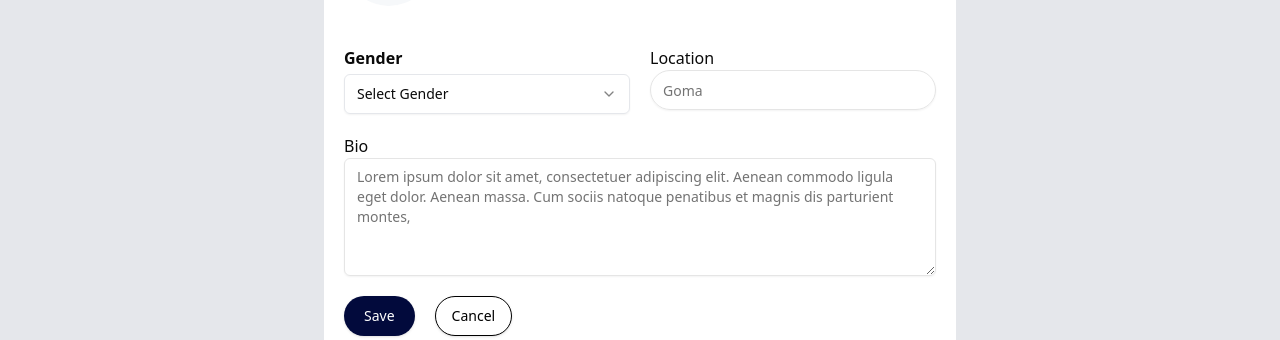
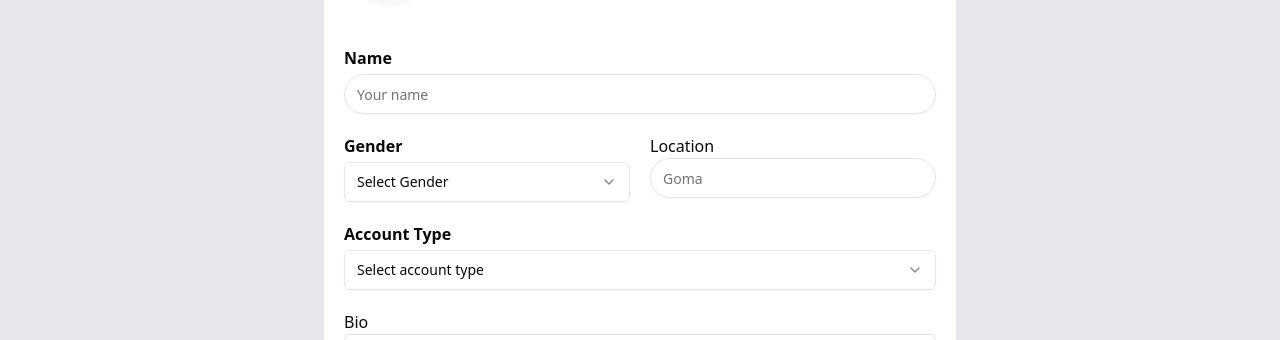
Before and after one commit to Wezalab/Bomoko-fund, a React (Vite) app: page /profile in a window 1280 px wide. Both pictures are taken after a click on the button "Edit". Shown: the part 390-730 px from the top of the page. Built offline with nearby package versions, Linux system fonts and the light colour scheme; no server answers.

Commit message:
Add new form of user edition

```diff
--- a/src/components/ProfilePage.tsx
+++ b/src/components/ProfilePage.tsx
@@ -19,6 +19,24 @@ import LoadingComponent from './LoadingComponent';
 const MAX_FILE_SIZE = 5 * 1024 * 1024;
 const ACCEPTED_IMAGE_TYPES = ["image/jpeg", "image/jpg", "image/png", "image/webp"];
 
+// Extended User type to match backend model
+interface ExtendedUser {
+  _id: string;
+  name?: string;
+  gender?: "M" | "F" | "OTHER";
+  avatar?: string;
+  bio?: string;
+  location?: string;
+  email: string;
+  phone_number?: string;
+  phone?: string;
+  type?: "INDIVIDUAL" | "ENTREPRISE" | "DONATOR" | "ENTREPRENEUR";
+  isGoogleUser?: boolean;
+  profile?: string;
+  projects?: any[];
+  cryptoWallet?: any[];
+}
+
 const formSchema = z.object({
     avatar: z
         .instanceof(FileList)
@@ -33,9 +51,11 @@ const formSchema = z.object({
         )
         .nullable()
         .optional(),
-    gender: z.string().optional(),
+    gender: z.enum(["M", "F", "OTHER"]).optional(),
     location: z.string().max(100, "Location must be less than 100 characters").optional(),
-    bio: z.string().max(500, "Bio must be less than 500 characters").optional()
+    bio: z.string().max(500, "Bio must be less than 500 characters").optional(),
+    name: z.string().max(100, "Name must be less than 100 characters").optional(),
+    type: z.enum(["INDIVIDUAL", "ENTREPRISE", "DONATOR", "ENTREPRENEUR"]).optional()
 })
 
 type FormValues = z.infer<typeof formSchema>;
@@ -51,7 +71,7 @@ interface ApiError {
 }
 
 function ProfilePage() {
-    const user = useAppSelector(selectUser)
+    const user = useAppSelector(selectUser) as unknown as ExtendedUser;
     const [preview, setPreview] = useState<string | null>(null);
     const dispatch = useAppDispatch()
     const [edit, setEdit] = useState(false)
@@ -65,9 +85,11 @@ function ProfilePage() {
       } = useForm<FormValues>({
         resolver: zodResolver(formSchema),
         defaultValues: {
-            gender: user?.gender || undefined,
+            gender: user?.gender,
             location: user?.location || '',
-            bio: user?.bio || ''
+            bio: user?.bio || '',
+            name: user?.name || '',
+            type: user?.type
         }
       });
 
@@ -85,9 +107,11 @@ function ProfilePage() {
       // Initialize form with user data when edit mode is enabled
       useEffect(() => {
         if (edit && user) {
-            setValue("gender", user.gender || undefined);
+            setValue("gender", user.gender);
             setValue("location", user.location || '');
             setValue("bio", user.bio || '');
+            setValue("name", user.name || '');
+            setValue("type", user.type);
         }
       }, [edit, user, setValue]);
 
@@ -110,6 +134,8 @@ function ProfilePage() {
             if (data.gender) formData.append("gender", data.gender);
             if (data.location) formData.append("location", data.location);
             if (data.bio) formData.append("bio", data.bio);
+            if (data.name) formData.append("name", data.name);
+            if (data.type) formData.append("type", data.type);
 
             // Call the API
             EditProfile({
@@ -180,9 +206,9 @@ function ProfilePage() {
       };
 
   return (
-    <div className="bg-gray-200 h-[90vh] py-5 p-2 md:pt-10">
+    <div className="bg-gray-200 min-h-[90vh] py-5 p-2 md:pt-10 pb-20 overflow-y-auto">
 
-        <form onSubmit={handleSubmit(onsubmit)} className='md:hidden'>
+        <form onSubmit={handleSubmit(onsubmit)} className='md:hidden mb-16'>
             <span className='text-semibold text-xl'>Profile</span>
             <div className='flex items-center space-x-5'>
                 <div className="w-[100px] h-[100px] rounded-full mt-5">
@@ -231,12 +257,24 @@ function ProfilePage() {
             {
                 edit && (
                     <div className='my-5 w-[90%]'>
+                        <div className='flex flex-col space-y-1 mb-3'>
+                            <label className="font-semibold">Name</label>
+                            <Input
+                                {...register("name")}
+                                placeholder="Your name"
+                                className='h-10 border-[1px] border-black rounded-[100px]'
+                            />
+                            {errors.name && (
+                                <p className="text-red-500 text-sm mt-1">{errors.name.message as string}</p>
+                            )}
+                        </div>
+
                         <div className="flex flex-col space-y-1 my-5">
                             <div className=''>
                                 <label className="font-semibold">Gender</label>
                                 <Select
                                     defaultValue={user?.gender}
-                                    onValueChange={(value) => setValue("gender", value as "M"| "F")}
+                                    onValueChange={(value) => setValue("gender", value as "M"| "F" | "OTHER")}
                                 >
                                     <SelectTrigger className="w-full h-10 border border-gray-200 mt-1">
                                     <SelectValue placeholder="Select gender" />
@@ -246,6 +284,7 @@ function ProfilePage() {
                                         <SelectLabel>Gender</SelectLabel>
                                         <SelectItem value="M">Male</SelectItem>
                                         <SelectItem value="F">Female</SelectItem>
+                                        <SelectItem value="OTHER">Other</SelectItem>
                                     </SelectGroup>
                                     </SelectContent>
                                 </Select>
@@ -253,8 +292,34 @@ function ProfilePage() {
                                     <p className="text-red-500 text-sm mt-1">{errors.gender.message as string}</p>
                                 )}
                             </div>
+                        </div>
 
+                        <div className="flex flex-col space-y-1 my-5">
+                            <div className=''>
+                                <label className="font-semibold">Account Type</label>
+                                <Select
+                                    defaultValue={user?.type}
+                                    onValueChange={(value) => setValue("type", value as "INDIVIDUAL" | "ENTREPRISE" | "DONATOR" | "ENTREPRENEUR")}
+                                >
+                                    <SelectTrigger className="w-full h-10 border border-gray-200 mt-1">
+                                    <SelectValue placeholder="Select account type" />
+                                    </SelectTrigger>
+                                    <SelectContent>
+                                    <SelectGroup>
+                                        <SelectLabel>Account Type</SelectLabel>
+                                        <SelectItem value="INDIVIDUAL">Individual</SelectItem>
+                                        <SelectItem value="ENTREPRISE">Enterprise</SelectItem>
+                                        <SelectItem value="DONATOR">Donator</SelectItem>
+                                        <SelectItem value="ENTREPRENEUR">Entrepreneur</SelectItem>
+                                    </SelectGroup>
+                                    </SelectContent>
+                                </Select>
+                                {errors.type && (
+                                    <p className="text-red-500 text-sm mt-1">{errors.type.message as string}</p>
+                                )}
+                            </div>
                         </div>
+
                         <div className='flex flex-col space-y-1'>
                             <label>Location</label>
                             <Input
@@ -270,7 +335,7 @@ function ProfilePage() {
                             <label>Bio</label>
                             <Textarea
                                 {...register("bio")}
-                                placeholder='Lorem ipsum dolor sit amet, consectetuer adipiscing elit. Aenean commodo ligula eget dolor. Aenean massa. Cum sociis natoque penatibus et magnis dis parturient montes, '
+                                placeholder='Tell us about yourself...'
                                 className='border-[1px] border-black'
                                 rows={5}
                             />
@@ -300,17 +365,37 @@ function ProfilePage() {
             {
                 !edit && (
                     <div className='my-5'>
+                        {user?.name && (
+                            <div className='flex items-center mb-4 space-x-2'>
+                                <span className='font-bold'>Name:</span>
+                                <span className='font-thin'>{user.name}</span>
+                            </div>
+                        )}
                         <div className='flex items-center mb-4 space-x-2'>
                             <span className='font-bold'>Email:</span>
                             <span className='font-thin'>{user?.email}</span>
                         </div>
                         {
-                            user?.phone_number &&
+                            (user?.phone_number || user?.phone) &&
                             <div className='flex items-center mb-4 space-x-2'>
                                 <span className='font-bold'>Phone:</span>
-                                <span className='font-thin'>{user?.phone_number}</span>
+                                <span className='font-thin'>{user?.phone_number || user?.phone}</span>
                             </div>
                         }
+                        {user?.gender && (
+                            <div className='flex items-center mb-4 space-x-2'>
+                                <span className='font-bold'>Gender:</span>
+                                <span className='font-thin'>
+                                    {user.gender === 'M' ? 'Male' : user.gender === 'F' ? 'Female' : 'Other'}
+                                </span>
+                            </div>
+                        )}
+                        {user?.type && (
+                            <div className='flex items-center mb-4 space-x-2'>
+                                <span className='font-bold'>Account Type:</span>
+                                <span className='font-thin'>{user.type}</span>
+                            </div>
+                        )}
                         <div className='flex items-center mb-4 space-x-2'>
                             <span className='font-bold'>Location:</span>
                             <span className='font-thin'>{user?.location || 'Not specified'}</span>
@@ -336,7 +421,7 @@ function ProfilePage() {
 
         </form>
         {/* Small devices and large devices */}
-        <form onSubmit={handleSubmit(onsubmit)} className="hidden md:block w-3/4 lg:w-2/4 rounded-md px-5 py-10 mx-auto bg-white">
+        <form onSubmit={handleSubmit(onsubmit)} className="hidden md:block w-3/4 lg:w-2/4 rounded-md px-5 py-10 mx-auto bg-white mb-16">
             <span className="font-bold text-xl ml-2">Profile</span>
             <div className="flex items-center space-x-5">
                 <div className="w-[100px] h-[100px] rounded-full mt-5">
@@ -396,12 +481,26 @@ function ProfilePage() {
             {
                 edit && (
                     <div className='my-10'>
+                        <div className='grid grid-cols-1 gap-y-5 mb-5'>
+                            <div>
+                                <label className="font-semibold">Name</label>
+                                <Input
+                                    {...register("name")}
+                                    placeholder="Your name"
+                                    className='h-10 rounded-[100px] mt-1'
+                                />
+                                {errors.name && (
+                                    <p className="text-red-500 text-sm mt-1">{errors.name.message as string}</p>
+                                )}
+                            </div>
+                        </div>
+
                         <div className='grid grid-cols-2 gap-x-5'>
                             <div className=''>
                                 <label className="font-semibold">Gender</label>
                                 <Select
                                     defaultValue={user?.gender}
-                                    onValueChange={(value) => setValue("gender", value as "M"| "F")}
+                                    onValueChange={(value) => setValue("gender", value as "M"| "F" | "OTHER")}
                                 >
                                     <SelectTrigger className="w-full h-10 border border-gray-200 mt-1">
                                     <SelectValue placeholder="Select Gender" />
@@ -411,6 +510,7 @@ function ProfilePage() {
                                         <SelectLabel>Gender</SelectLabel>
                                         <SelectItem value="M">Male</SelectItem>
                                         <SelectItem value="F">Female</SelectItem>
+                                        <SelectItem value="OTHER">Other</SelectItem>
                                     </SelectGroup>
                                     </SelectContent>
                                 </Select>
@@ -430,11 +530,36 @@ function ProfilePage() {
                                 )}
                             </div>
                         </div>
+
+                        <div className='mt-5'>
+                            <label className="font-semibold">Account Type</label>
+                            <Select
+                                defaultValue={user?.type}
+                                onValueChange={(value) => setValue("type", value as "INDIVIDUAL" | "ENTREPRISE" | "DONATOR" | "ENTREPRENEUR")}
+                            >
+                                <SelectTrigger className="w-full h-10 border border-gray-200 mt-1">
+                                <SelectValue placeholder="Select account type" />
+                                </SelectTrigger>
+                                <SelectContent>
+                                <SelectGroup>
+                                    <SelectLabel>Account Type</SelectLabel>
+                                    <SelectItem value="INDIVIDUAL">Individual</SelectItem>
+                                    <SelectItem value="ENTREPRISE">Enterprise</SelectItem>
+                                    <SelectItem value="DONATOR">Donator</SelectItem>
+                                    <SelectItem value="ENTREPRENEUR">Entrepreneur</SelectItem>
+                                </SelectGroup>
+                                </SelectContent>
+                            </Select>
+                            {errors.type && (
+                                <p className="text-red-500 text-sm mt-1">{errors.type.message as string}</p>
+                            )}
+                        </div>
+
                         <div className='mt-5'>
                             <label>Bio</label>
                             <Textarea
                                 {...register("bio")}
-                                placeholder='Lorem ipsum dolor sit amet, consectetuer adipiscing elit. Aenean commodo ligula eget dolor. Aenean massa. Cum sociis natoque penatibus et magnis dis parturient montes, '
+                                placeholder='Tell us about yourself...'
                                 className=''
                                 rows={5}
                             />
@@ -465,17 +590,37 @@ function ProfilePage() {
             {
                 !edit && (
                     <div className='mt-5'>
+                        {user?.name && (
+                            <div className='flex items-center mb-4 space-x-2'>
+                                <span className='font-bold'>Name:</span>
+                                <span className='font-thin'>{user.name}</span>
+                            </div>
+                        )}
                         <div className='flex items-center mb-4 space-x-2'>
                             <span className='font-bold'>Email:</span>
                             <span className='font-thin'>{user?.email}</span>
                         </div>
                         {
-                            user?.phone_number &&
+                            (user?.phone_number || user?.phone) &&
                             <div className='flex items-center mb-4 space-x-2'>
                                 <span className='font-bold'>Phone:</span>
-                                <span className='font-thin'>{user?.phone_number}</span>
+                                <span className='font-thin'>{user?.phone_number || user?.phone}</span>
                             </div>
                         }
+                        {user?.gender && (
+                            <div className='flex items-center mb-4 space-x-2'>
+                                <span className='font-bold'>Gender:</span>
+                                <span className='font-thin'>
+                                    {user.gender === 'M' ? 'Male' : user.gender === 'F' ? 'Female' : 'Other'}
+                                </span>
+                            </div>
+                        )}
+                        {user?.type && (
+                            <div className='flex items-center mb-4 space-x-2'>
+                                <span className='font-bold'>Account Type:</span>
+                                <span className='font-thin'>{user.type}</span>
+                            </div>
+                        )}
                         <div className='flex items-center mb-4 space-x-2'>
                             <span className='font-bold'>Location:</span>
                             <span className='font-thin'>{user?.location || 'Not specified'}</span>
```
